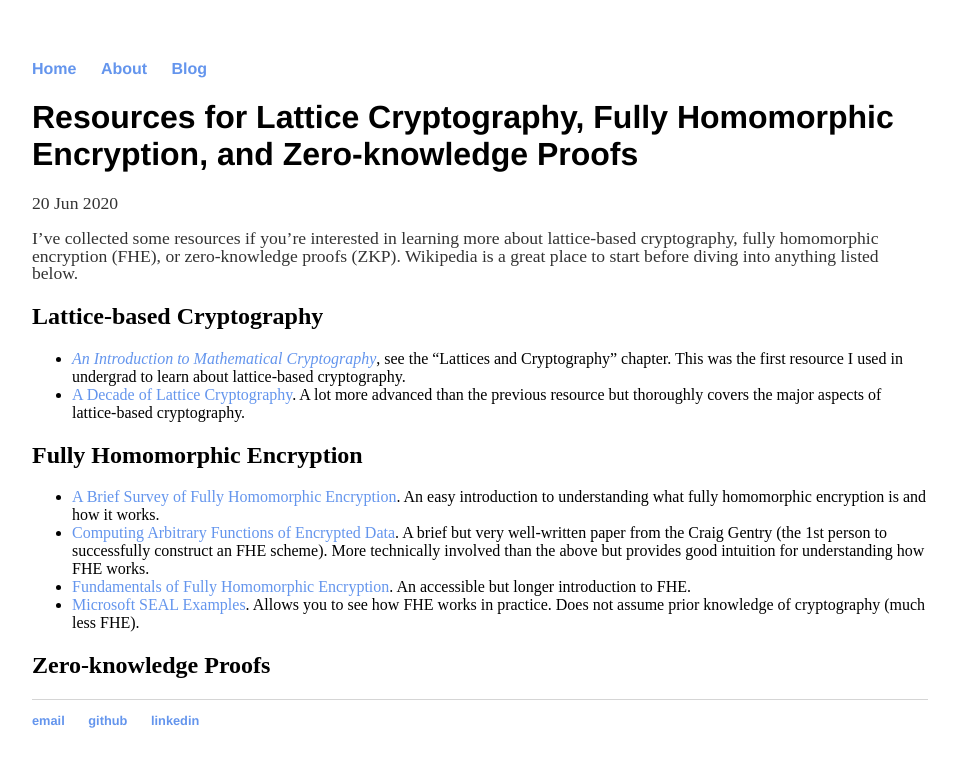
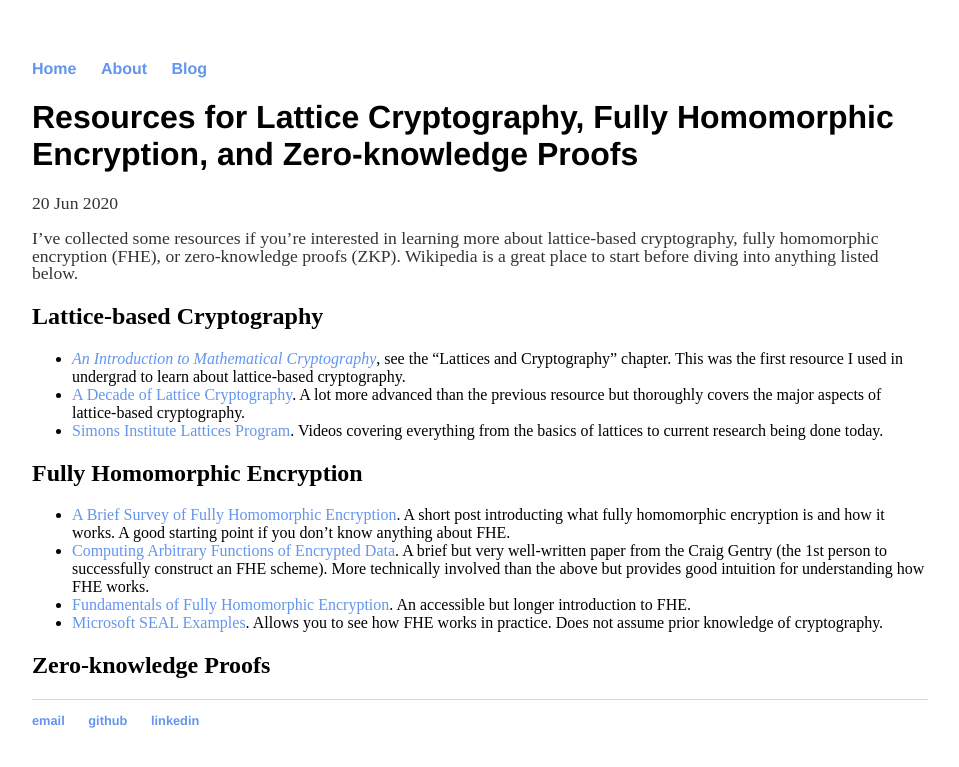
Before and after one commit to ravital/ravital.github.io, a Jekyll site: the page built from _posts/2020-06-20-resources.md, in a window 1280 px wide. Shown: the top 767 px of the page, without its empty margins (160-1119 px from the left). Built offline with Jekyll 4.4.1, drawn with Linux system fonts in a browser that asks for light colours.

Commit message:
Update 2020-06-20-resources.md

```diff
--- a/_posts/2020-06-20-resources.md
+++ b/_posts/2020-06-20-resources.md
@@ -8,11 +8,12 @@ I've collected some resources if you're interested in learning more about lattic
 ## Lattice-based Cryptography
 - *[An Introduction to Mathematical Cryptography](https://link.springer.com/book/10.1007/978-1-4939-1711-2)*, see the "Lattices and Cryptography" chapter. This was the first resource I used in undergrad to learn about lattice-based cryptography.
 - [A Decade of Lattice Cryptography](https://web.eecs.umich.edu/~cpeikert/pubs/lattice-survey.pdf). A lot more advanced than the previous resource but thoroughly covers the major aspects of lattice-based cryptography.
+- [Simons Institute Lattices Program](https://simons.berkeley.edu/programs/lattices2020). Videos covering everything from the basics of lattices to current research being done today.
 
 ## Fully Homomorphic Encryption
-- [A Brief Survey of Fully Homomorphic Encryption](https://blog.quarkslab.com/a-brief-survey-of-fully-homomorphic-encryption-computing-on-encrypted-data.html). An easy introduction to understanding what fully homomorphic encryption is and how it works.
+- [A Brief Survey of Fully Homomorphic Encryption](https://blog.quarkslab.com/a-brief-survey-of-fully-homomorphic-encryption-computing-on-encrypted-data.html). A short post introducting what fully homomorphic encryption is and how it works. A good starting point if you don't know anything about FHE.
 - [Computing Arbitrary Functions of Encrypted Data](https://crypto.stanford.edu/craig/easy-fhe.pdf). A brief but very well-written paper from the Craig Gentry (the 1st person to successfully construct an FHE scheme). More technically involved than the above but provides good intuition for understanding how FHE works.
 - [Fundamentals of Fully Homomorphic Encryption](https://pdfs.semanticscholar.org/e247/ae732c50b6c04b2aa413c4caa0ca77ed4751.pdf). An accessible but longer introduction to FHE.
-- [Microsoft SEAL Examples](https://github.com/microsoft/SEAL/tree/master/native/examples). Allows you to see how FHE works in practice. Does not assume prior knowledge of cryptography (much less FHE).
+- [Microsoft SEAL Examples](https://github.com/microsoft/SEAL/tree/master/native/examples). Allows you to see how FHE works in practice. Does not assume prior knowledge of cryptography.
 
 ## Zero-knowledge Proofs
```
